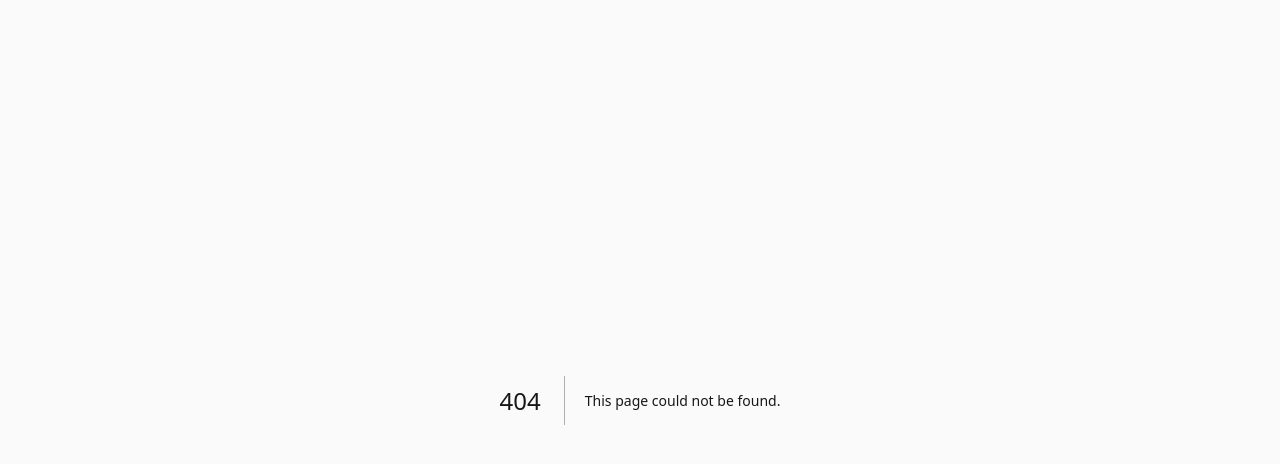
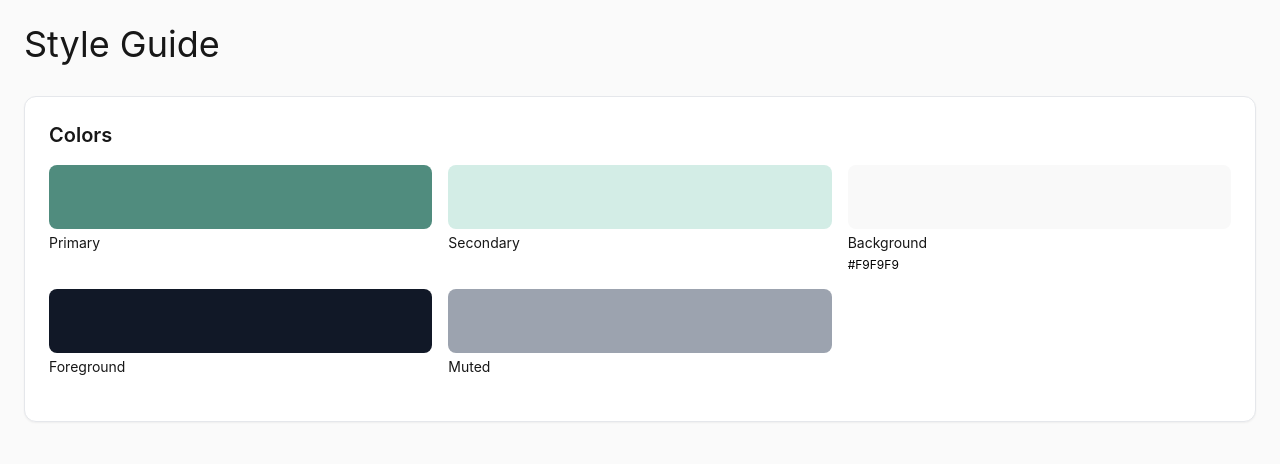
Before and after one commit to osmond/kaymaria, a Next.js app: page /style-guide in a window 1280 px wide. Before the commit this address had no page. Shown: the top 464 px of the page. Built offline with nearby package versions, Linux system fonts and the light colour scheme.

Commit message:
Add visual style guide docs and UI page

```diff
--- /dev/null
+++ b/app/style-guide/page.tsx
@@ -0,0 +1,33 @@
+// app/style-guide/page.tsx
+import { Card, CardContent } from "@/components/ui/card"
+
+export default function StyleGuidePage() {
+  return (
+    <div className="p-6 space-y-8">
+      <h1 className="text-4xl font-display">Style Guide</h1>
+
+      <Card>
+        <CardContent className="p-6">
+          <h2 className="text-xl font-semibold mb-4">Colors</h2>
+          <div className="grid grid-cols-2 md:grid-cols-3 gap-4">
+            <ColorSwatch name="Primary" hex="#508C7E" />
+            <ColorSwatch name="Secondary" hex="#D3EDE6" />
+            <ColorSwatch name="Background" hex="#F9F9F9" text="black" />
+            <ColorSwatch name="Foreground" hex="#111827" />
+            <ColorSwatch name="Muted" hex="#9CA3AF" />
+          </div>
+        </CardContent>
+      </Card>
+    </div>
+  )
+}
+
+function ColorSwatch({ name, hex, text = "white" }: { name: string, hex: string, text?: string }) {
+  return (
+    <div className="flex flex-col items-start gap-1">
+      <div className="w-full h-16 rounded-lg" style={{ backgroundColor: hex }} />
+      <span className="text-sm text-muted-foreground">{name}</span>
+      <span className="text-xs" style={{ color: text }}>{hex}</span>
+    </div>
+  )
+}
```
Also changed, not shown: 1 other file (tests, documents, lock files or other folders).
